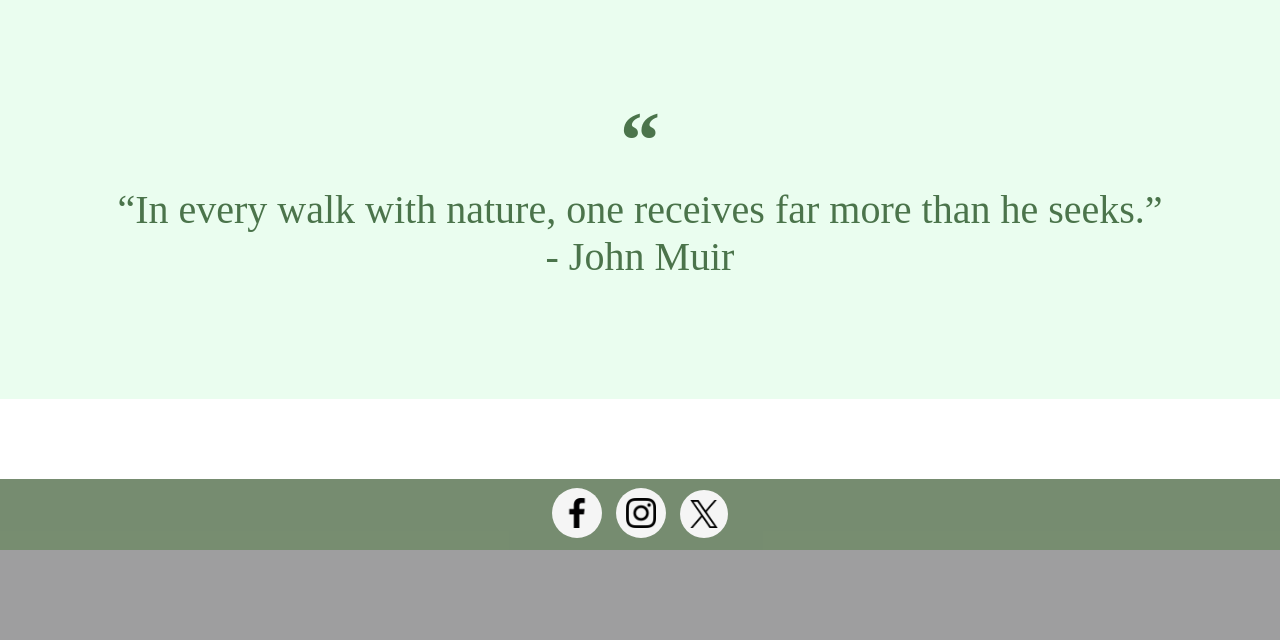
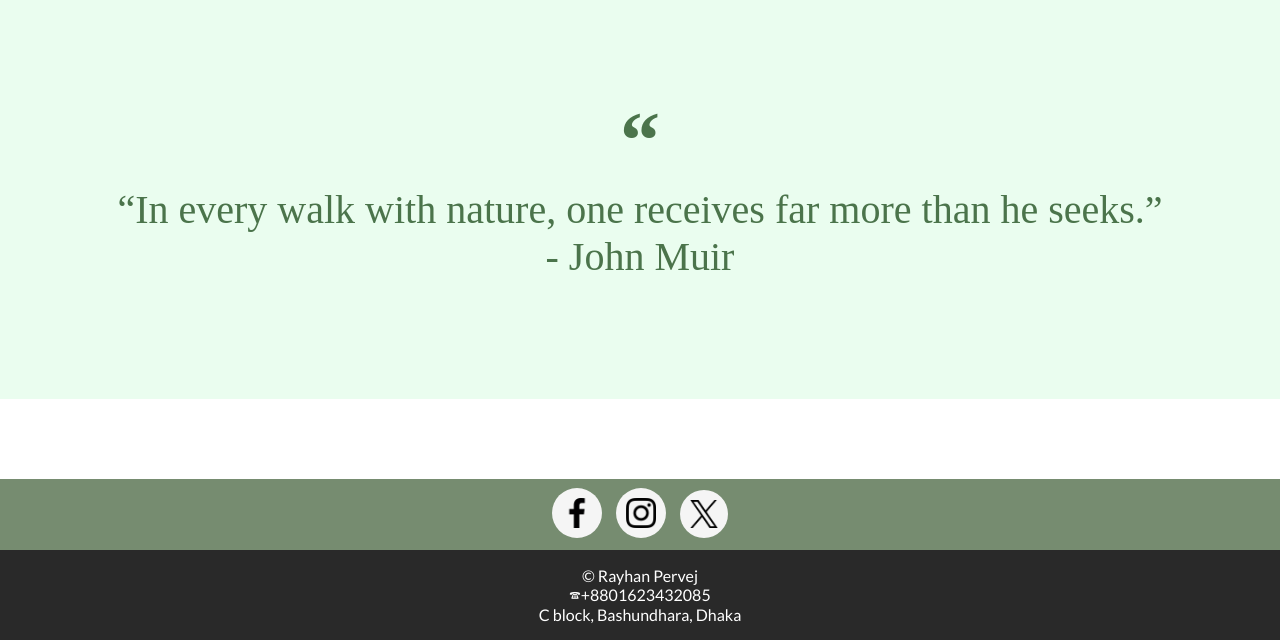
Before and after one commit to Rayhan-Pervej/Web-Applicaton, a PHP site: page / in a window 1280 px wide. Shown: the part 1502-2142 px from the top of the page. Before the commit the page ends 2052 px from the top, so only its background shows below. Run offline with PHP 8.4, Linux system fonts and the light colour scheme.

Commit message:
fix some issue

```diff
--- a/Assignment/assignment-2/index.html
+++ b/Assignment/assignment-2/index.html
@@ -14,7 +14,7 @@
 
     <header>
         <nav>
-            <img id="logo" src="img/logo.png" alt="logo" width="200" height="200">
+            <a href="#"><img id="logo" src="img/logo.png" alt="logo" width="200" height="200"></a>
             <span id="logoname">Earth Travel</span>
             <ul>
                 <li><a href="#" class="navunderline">Home</a></li>
@@ -77,17 +77,23 @@
 
     <footer>
         <section class="socialmedia">
-            <div class="icon-container">
+            <div class="iconContainer">
                 <a href="https://www.facebook.com/I.am.RayhanPervej" target="_blank"><img src="img/facebook_icon.png"
                         alt="Facebook logo" width="30"></a>
             </div>
-            <div class="icon-container">
+            <div class="iconContainer">
                 <a href="https://www.instagram.com/rayhan.pervej/" target="_blank"><img src="img/insta_icon.png" alt="Instagram logo"
                         width="30"></a>
             </div>
-            <div class="icon-container">
+            <div class="iconContainer">
                 <a href="" target="_blank"><img src="img/twitter_icon.png" alt="Twitter logo" width="28"></a>
             </div>
+        </section>
+
+        <section class="copyWrite">
+            <p>&copy; Rayhan Pervej</p>
+            <p>&#128383;<a href="tel:+8801623432085">+8801623432085</a></p>
+            <p>C block, Bashundhara, Dhaka </p>
         </section>
     </footer>
 
--- a/Assignment/assignment-2/style.css
+++ b/Assignment/assignment-2/style.css
@@ -205,7 +205,7 @@ nav .navunderline:hover:after{
     text-align: center;
 }
 
-.socialmedia .icon-container {
+.socialmedia .iconContainer {
     display: inline-block;
     border-radius: 50%;
     background-color: whitesmoke;
@@ -216,3 +216,16 @@ nav .navunderline:hover:after{
 .socialmedia img {
     display: block;
 }
+
+.copyWrite{
+    font-family: "lato";
+    background-color: rgb(41, 41, 41);
+    color: white;
+    text-align: center;
+    padding: 1rem;
+}
+
+.copyWrite a{
+    text-decoration: none;
+    color: white;
+}
```
